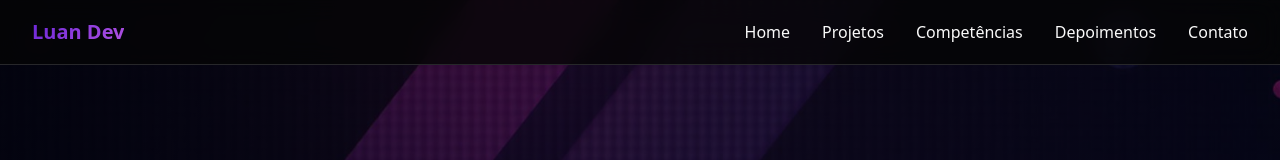
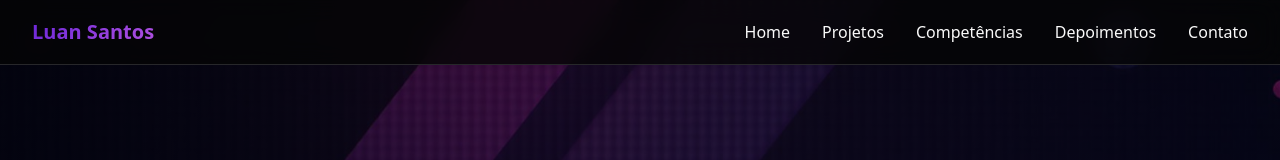
Before and after one commit to Santosst00/luan-dev-hub, a React (Vite) app: page / in a window 1280 px wide. Shown: the top 160 px of the page. Built offline with nearby package versions, Linux system fonts and the light colour scheme.

Commit message:
Fix header name
Update header to display "Luan Santos" instead of "Luan Dev".

```diff
--- a/src/components/Navigation.tsx
+++ b/src/components/Navigation.tsx
@@ -26,7 +26,7 @@ const Navigation = () => {
       <div className="container mx-auto px-4 lg:px-8">
         <div className="flex items-center justify-between h-16">
           <div className="text-xl font-bold bg-gradient-primary bg-clip-text text-transparent">
-            Luan Dev
+            Luan Santos
           </div>
 
           {/* Desktop Navigation */}
```
